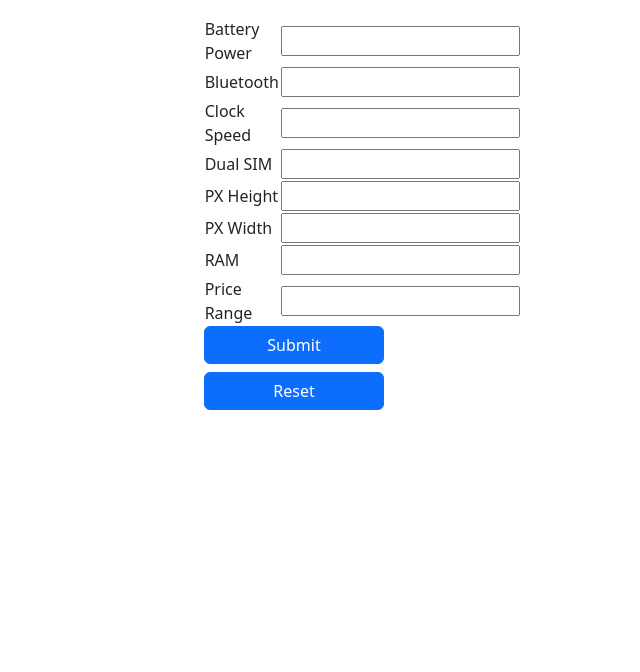
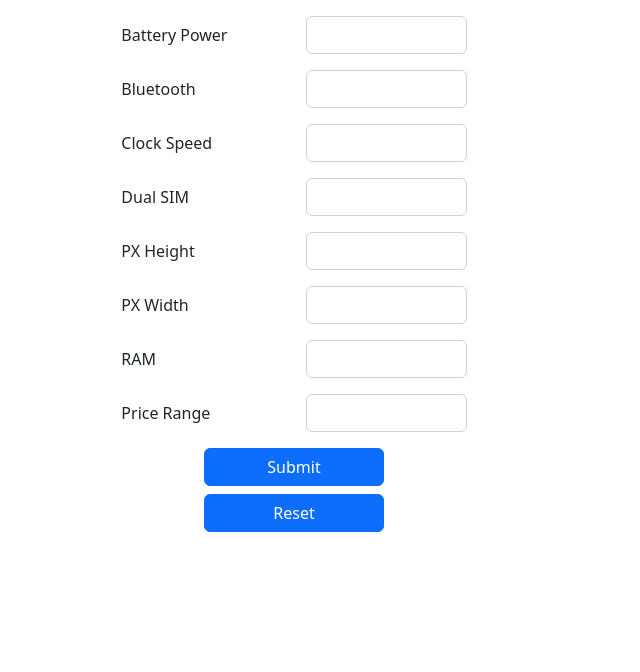
Before and after one commit to MDaffaIzzulhaqS/finalproject_machinelearning_if20c, a Flask app: page /predict in a window 1280 px wide. Shown: the part 56-728 px from the top of the page, without its empty margins (346-986 px from the left). Run offline with Flask 2, Linux system fonts and the light colour scheme.

Commit message:
update main predict

```diff
--- a/Templates/predict.html
+++ b/Templates/predict.html
@@ -39,58 +39,94 @@
     <div class="container mt-3 mb-3">
         <main class="px-3">
             <form action="" class="">
-                <table class="d-grid gap-2 col-2 mx-auto">
-                <tr>
-                    <td> Battery Power </td>
-                    <td> <input type="number" size="5"></td>
-                </tr>
 
-                <tr>
-                    <td> Bluetooth </td>
-                    <td> <input type="number" ></td>
-                </tr>
+                <div class="row mb-3 justify-content-center">
+                    <label for="inputEmail3" class="col-sm-2 col-form-label">Battery Power</label>
+                    <div class="col-sm-2">
+                      <input type="text" class="form-control " id="inputEmail3">
+                    </div>
+                  </div>
 
-                <tr>
-                    <td> Clock Speed </td>
-                    <td> <input type="number" ></td>
-                </tr>
+                  <div class="row mb-3 justify-content-center">
+                    <label for="inputEmail3" class="col-sm-2 col-form-label"> Bluetooth</label>
+                    <div class="col-sm-2">
+                      <input type="text" class="form-control" id="inputEmail3">
+                    </div>
+                  </div>
 
-                <tr>
-                    <td> Dual SIM </td>
-                    <td> <input type="number" ></td>
-                </tr>
+                  <div class="row mb-3 justify-content-center">
+                    <label for="inputEmail3" class="col-sm-2 col-form-label"> Clock Speed</label>
+                    <div class="col-sm-2">
+                      <input type="text" class="form-control" id="inputEmail3">
+                    </div>
+                  </div>
 
-                <tr>
-                    <td> PX Height </td>
-                    <td> <input type="number" ></td>
+                  <div class="row mb-3 justify-content-center">
+                    <label for="inputEmail3" class="col-sm-2 col-form-label"> Dual SIM</label>
+                    <div class="col-sm-2">
+                      <input type="text" class="form-control" id="inputEmail3">
                     </div>
-                </tr>
+                  </div>
 
-                <tr>
-                    <td> PX Width </td>
-                    <td> <input type="number" ></td>
-                </tr>
+                  <div class="row mb-3 justify-content-center">
+                    <label for="inputEmail3" class="col-sm-2 col-form-label"> PX Height</label>
+                    <div class="col-sm-2">
+                      <input type="text" class="form-control" id="inputEmail3">
+                    </div>
+                  </div>
 
-                <tr>
-                    <td> RAM </td>
-                    <td> <input type="number" ></td>
-                </tr>
+                  <div class="row mb-3 justify-content-center">
+                    <label for="inputEmail3" class="col-sm-2 col-form-label"> PX Width</label>
+                    <div class="col-sm-2">
+                      <input type="text" class="form-control" id="inputEmail3">
+                    </div>
+                  </div>
 
-                <tr>
-                    <td> Price Range </td>
-                    <td> <input type="number" ></td>
-                </tr>
+                  <div class="row mb-3 justify-content-center">
+                    <label for="inputEmail3" class="col-sm-2 col-form-label"> RAM</label>
+                    <div class="col-sm-2">
+                      <input type="text" class="form-control" id="inputEmail3">
+                    </div>
+                  </div>
 
-            </table>
+                  <div class="row mb-3 justify-content-center">
+                    <label for="inputEmail3" class="col-sm-2 col-form-label">  Price Range</label>
+                    <div class="col-sm-2">
+                      <input type="text" class="form-control" id="inputEmail3">
+                    </div>
+                  </div>
+
+
+             <div class="mb-2 d-grid gap-2 col-2 mx-auto">
+             <!-- Button submit -->
+             <button type="button" class="btn btn-primary" data-bs-toggle="modal" data-bs-target="#exampleModal">Submit</button>
+             </div>
 
             <div class="d-grid gap-2 col-2 mx-auto">
-            <input class="btn btn-primary" type="submit" value="Submit">
             <input class="btn btn-primary" type="reset" value="Reset">
             </div>
-
             </form>
         </main>
     </div>
+
+    <!-- Modal -->
+<div class="modal fade" id="exampleModal" tabindex="-1" aria-labelledby="exampleModalLabel" aria-hidden="true">
+    <div class="modal-dialog">
+      <div class="modal-content">
+        <div class="modal-header">
+          <h5 class="modal-title" id="exampleModalLabel">Hasil Prediksi</h5>
+          <!--tanda silang-->
+          <!-- <button type="button" class="btn-close" data-bs-dismiss="modal" aria-label="Close"></button> -->
+        </div>
+        <div class="modal-body">
+          Harga HP Samsung : Rp.10.000.000
+        </div>
+        <div class="modal-footer">
+          <button type="button" class="btn btn-secondary" data-bs-dismiss="modal">Close</button>
+        </div>
+      </div>
+    </div>
+  </div>
 
     <script src="https://cdn.jsdelivr.net/npm/bootstrap@5.2.0-beta1/dist/js/bootstrap.bundle.min.js" integrity="sha384-pprn3073KE6tl6bjs2QrFaJGz5/SUsLqktiwsUTF55Jfv3qYSDhgCecCxMW52nD2" crossorigin="anonymous"></script>
 
```
Also changed, not shown: Templates/main.html (+6 -9 lines).
